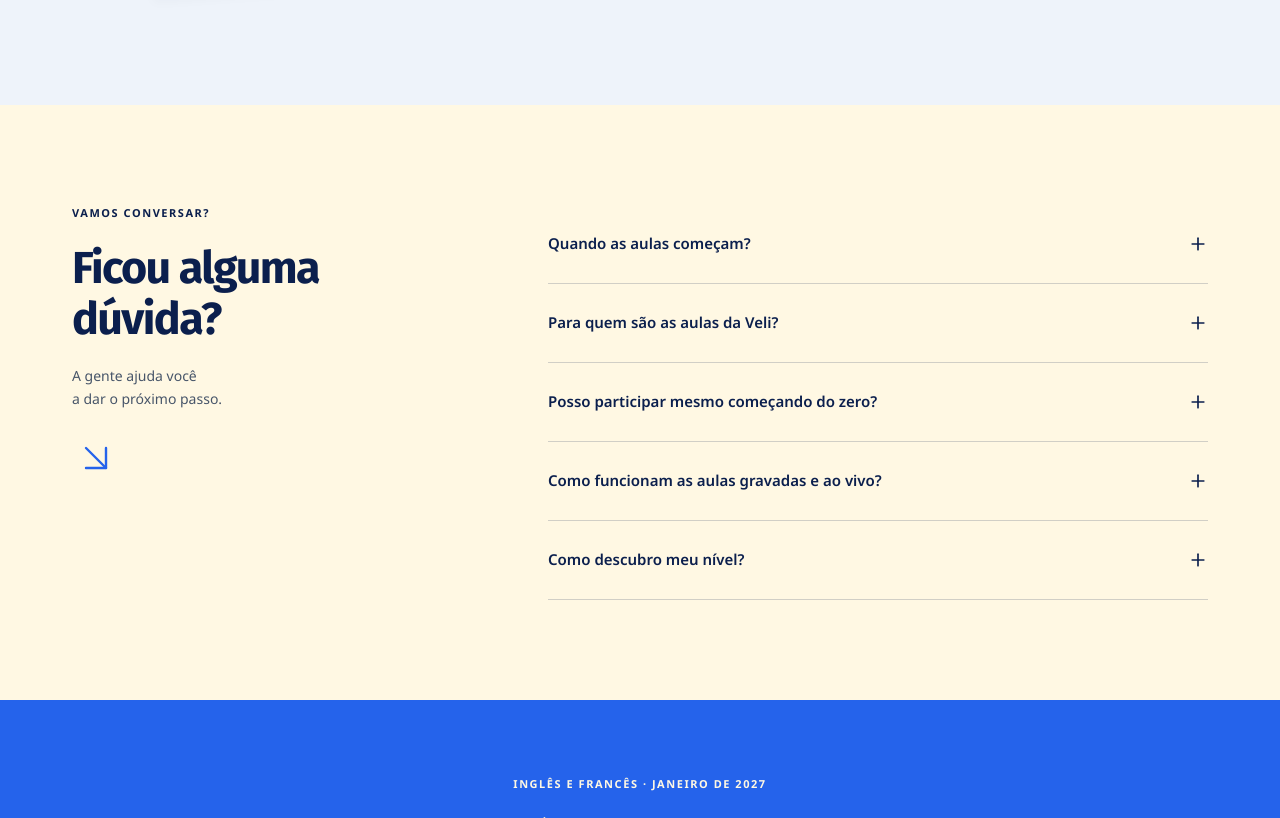
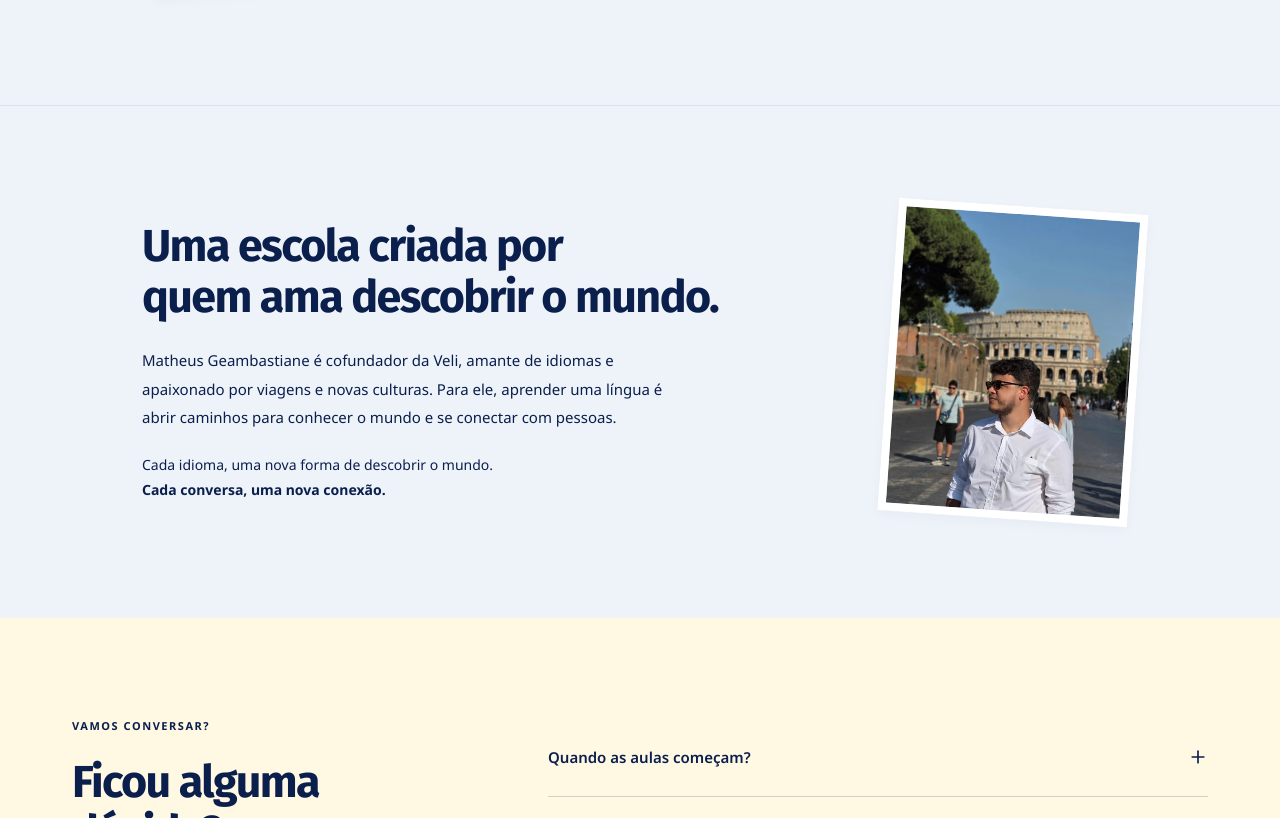
Before and after one commit to MatheusGeambastiane/veli-site, a Next.js app: page / in a window 1280 px wide. Shown: the part 2624-3442 px from the top of the page. Built offline with nearby package versions, Linux system fonts and the light colour scheme; no server answers.

Commit message:
feat: add Matheus cofounder section to homepage

```diff
--- a/src/features/home/home-page.tsx
+++ b/src/features/home/home-page.tsx
@@ -187,7 +187,7 @@ export function HomePage() {
           <div className="v-portrait">
             <Image
               src="/lara_canro_imagem.jpg"
-              alt="Lara Canro, fundadora e professora da Veli"
+              alt="Lara Canro, cofundadora e professora da Veli"
               fill
               sizes="(max-width: 767px) 150px, (max-width: 1023px) 210px, 250px"
               className="v-portrait-image"
@@ -199,7 +199,7 @@ export function HomePage() {
               <br className="v-desktop-break" /> quem vive os idiomas.
             </h2>
             <p className="v-lara-description">
-              Lara Canro é fundadora e professora da Veli. Sua proposta é
+              Lara Canro é cofundadora e professora da Veli. Sua proposta é
               aproximar o inglês e o francês da vida real: das músicas que você
               ouve, das culturas que descobre e das conversas que quer ter.
             </p>
@@ -217,6 +217,41 @@ export function HomePage() {
               Conheça a Lara no Instagram{" "}
               <MoveUpRight size={18} aria-hidden="true" />
             </a>
+          </div>
+        </div>
+      </section>
+
+      <section
+        className="v-section v-matheus"
+        id="matheus"
+        aria-labelledby="matheus-title"
+      >
+        <div className="v-container v-lara-grid">
+          <div className="v-portrait v-matheus-portrait">
+            <Image
+              src="/matheus_geambastiane_imagem.jpg"
+              alt="Matheus Geambastiane, cofundador da Veli"
+              fill
+              sizes="(max-width: 767px) 150px, (max-width: 875px) 210px, (max-width: 1041px) 24vw, 250px"
+              className="v-portrait-image"
+            />
+          </div>
+          <div>
+            <h2 id="matheus-title">
+              Uma escola criada por
+              <br className="v-desktop-break" /> quem ama descobrir o mundo.
+            </h2>
+            <p className="v-lara-description">
+              Matheus Geambastiane é cofundador da Veli, amante de idiomas e
+              apaixonado por viagens e novas culturas. Para ele, aprender uma
+              língua é abrir caminhos para conhecer o mundo e se conectar com
+              pessoas.
+            </p>
+            <p className="v-lara-signature">
+              Cada idioma, uma nova forma de descobrir o mundo.
+              <br />
+              <strong>Cada conversa, uma nova conexão.</strong>
+            </p>
           </div>
         </div>
       </section>
--- a/src/features/home/home.module.css
+++ b/src/features/home/home.module.css
@@ -528,6 +528,21 @@
 .root :global(.v-faq) {
   background: var(--v-cream);
 }
+.root :global(.v-matheus) {
+  background: #eef3fa;
+  border-top: 1px solid #dae3ed;
+}
+.root :global(.v-matheus-portrait) {
+  transform: rotate(4deg);
+}
+@media (min-width: 768px) {
+  .root :global(.v-matheus .v-lara-grid) {
+    grid-template-columns: 1fr clamp(210px, 24vw, 250px);
+  }
+  .root :global(.v-matheus-portrait) {
+    order: 2;
+  }
+}
 .root :global(.v-faq-grid) {
   display: grid;
   grid-template-columns: 0.75fr 1.25fr;
```
Also changed, not shown: public/matheus_geambastiane_imagem.jpg (added).
